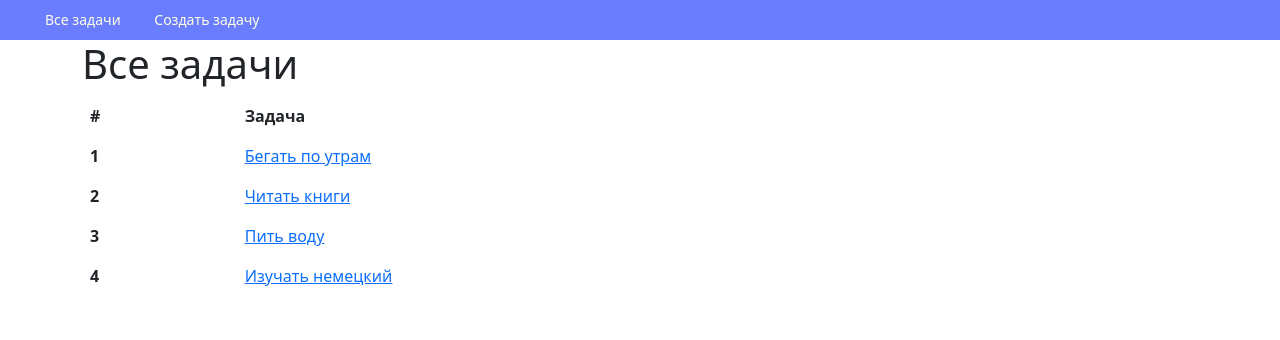
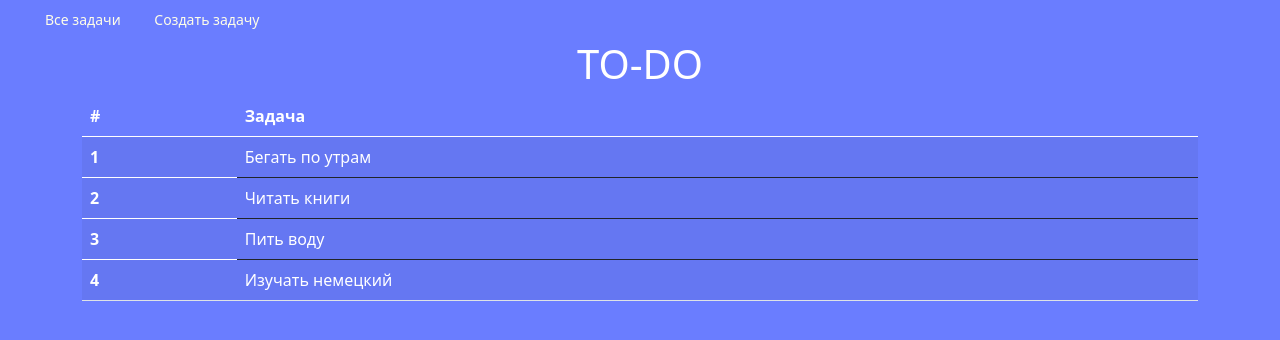
Before and after one commit to iasman312/homework_49, a Django app: page /tasks/ in a window 1280 px wide. Shown: the top 340 px of the page. Run offline with Django 3.2, Linux system fonts and the light colour scheme; data comes from the database, SQL or seed files in the repository; both versions use the stored data as it was after the commit; some libraries are stand-ins or nearby versions.

Commit message:
Поменяли дизайн

```diff
--- a/to_do_list/webapp/static/css/style.css
+++ b/to_do_list/webapp/static/css/style.css
@@ -2,7 +2,11 @@ body {
     margin-top: 60px;
 }
 
-.container{
+.body {
+    background: #6a7dff;
+}
+
+.container {
     width: 80%;
     margin: 0 auto;
 }
@@ -17,3 +21,29 @@ body {
     box-shadow: red 0 0 3px;
     display: inline-block;
 }
+
+.page_header {
+    text-align: center;
+    color: white;
+}
+
+.table_1 {
+    color: white;
+}
+
+.table_2 {
+    text-decoration: none;
+    color: white;
+}
+
+.box_main {
+    margin: auto;
+    width: 50%;
+    border: 3px solid green;
+    padding: 10px;
+    margin-top: 30px;
+}
+
+label {
+    color: white;
+}
--- a/to_do_list/webapp/templates/base.html
+++ b/to_do_list/webapp/templates/base.html
@@ -9,7 +9,7 @@
     <link rel="stylesheet" href="{% static "css/navbar.css" %}">
     <link href="https://cdn.jsdelivr.net/npm/bootstrap@5.0.0-beta2/dist/css/bootstrap.min.css" rel="stylesheet" integrity="sha384-BmbxuPwQa2lc/FVzBcNJ7UAyJxM6wuqIj61tLrc4wSX0szH/Ev+nYRRuWlolflfl" crossorigin="anonymous">
 </head>
-<body>
+<body class="body">
     <nav class="navbar">
         <ul class="menu">
             <li><a href="{% url "task-list" %}">Все задачи</a></li>
@@ -18,7 +18,7 @@
     </nav>
 
     <div class="container">
-        <h1>{% block page_header %}Задачи для про
+        <h1 class="page_header">{% block page_header %}Задачи для про
             фиков{% endblock page_header %}</h1>
         {% block content %}{% endblock content %}
     </div>
--- a/to_do_list/webapp/templates/index.html
+++ b/to_do_list/webapp/templates/index.html
@@ -5,25 +5,26 @@
 
 {% block title %}Все задачи{% endblock title %}
 
-{% block page_header %}Все задачи{% endblock page_header %}
+{% block page_header %}TO-DO{% endblock page_header %}
 
 {% block content %}
     {% if not tasks %}
         <h2>НЕТ ЗАДАЧ</h2>
     {% endif %}
 
-    <table class="table table-borderless">
+    <table class="table table-striped">
       <thead>
         <tr>
-          <th scope="col">#</th>
-          <th scope="col">Задача</th>
+          <th class="table_1" scope="col">#</th>
+          <th class="table_1" scope="col">Задача</th>
         </tr>
       </thead>
       {% for task in tasks %}
           <tbody>
             <tr>
-              <th scope="row">{{ forloop.counter }}</th>
-              <td><a href="{% url "task-view" task.id %}">{{ task.summary }}</a></td>
+              <th class="table_1" scope="row">{{ forloop.counter }}</th>
+              <td><a class="table_2" href="{% url "task-view" task.id %}"
+              >{{ task.summary }}</a></td>
             </tr>
           </tbody>
       {% endfor %}
```
Also changed, not shown: to_do_list/webapp/templates/task_view.html (+6 -5 lines), to_do_list/db.sqlite3.
